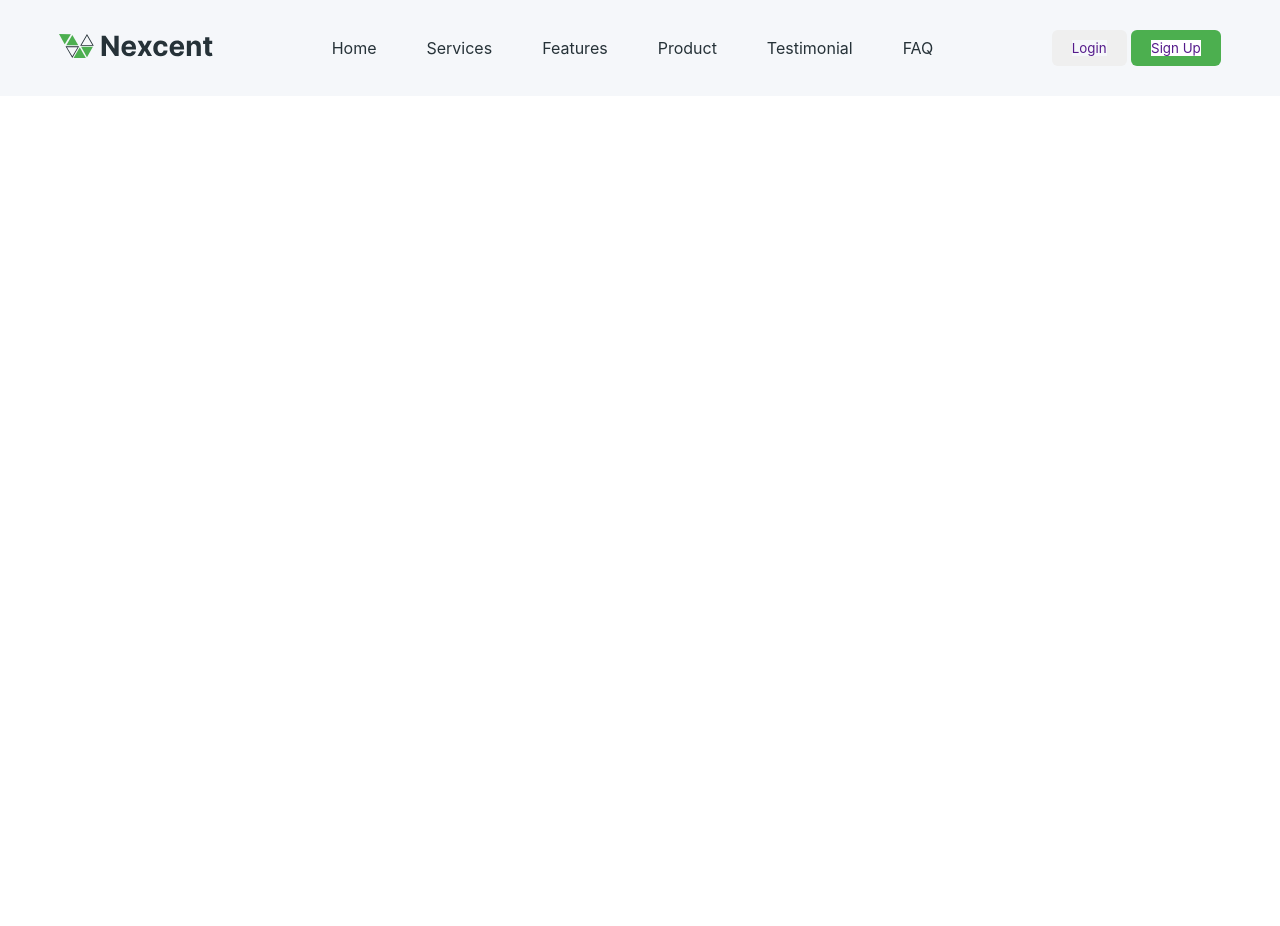
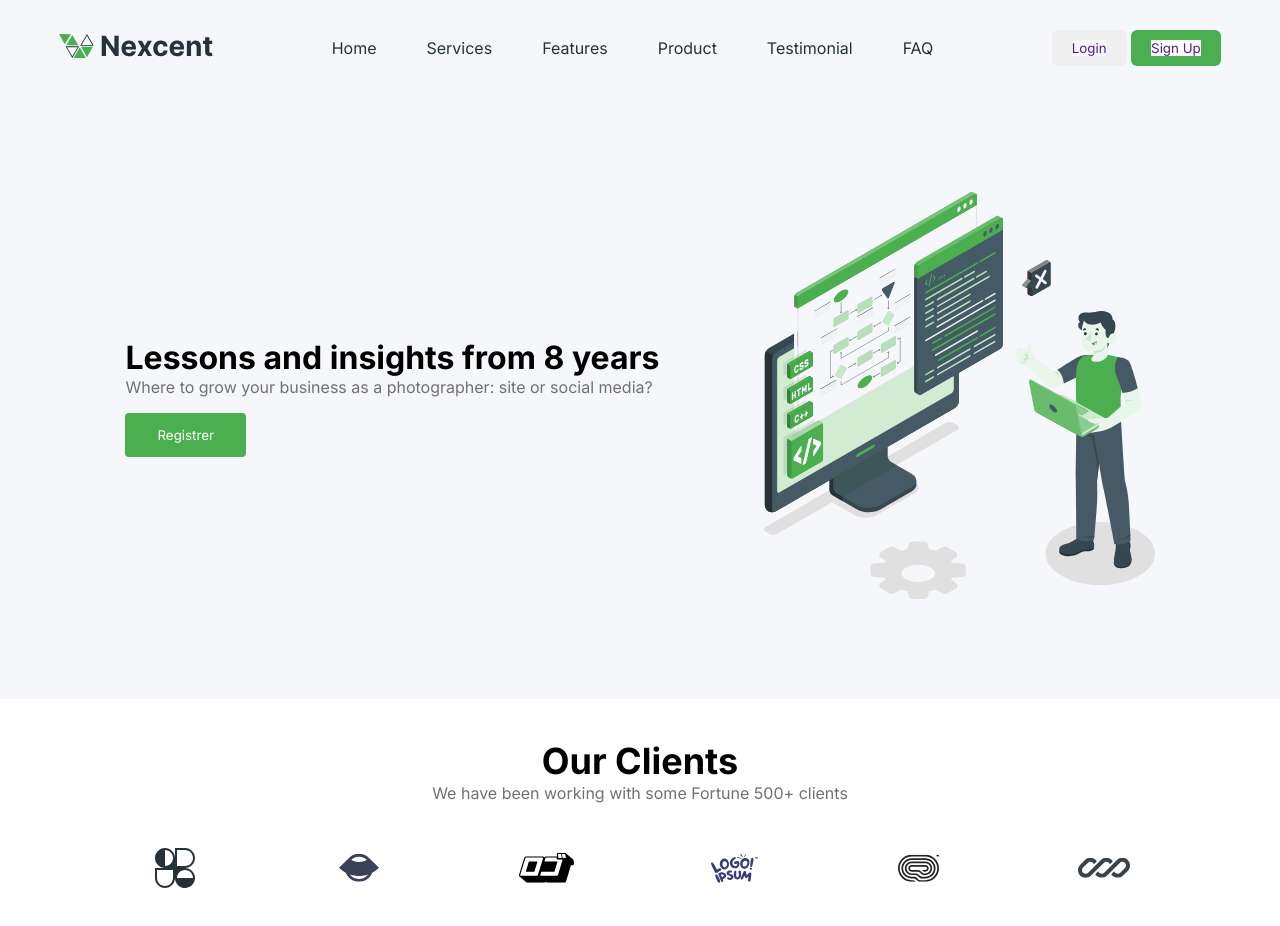
Before and after one commit to KauaTeles7/nexcent, a plain HTML site: page index.html in a window 1280 px wide. Before the commit the page ends 800 px from the top, so only its background shows below. Drawn offline with Linux system fonts and the light colour scheme.

Commit message:
first commit

```diff
--- a/index.html
+++ b/index.html
@@ -5,6 +5,7 @@
     <meta name="viewport" content="width=], initial-scale=1.0">
     <link rel="stylesheet" href="./src/styles/global.css">
     <link rel="stylesheet" href="./src/styles/style.css">
+    <link href="https://fonts.googleapis.com/css2?family=Inter:ital,opsz,wght@0,14..32,100..900;1,14..32,100..900&display=swap" rel="stylesheet" />
     <title>NexCent</title>
 </head>
 <body>
@@ -31,5 +32,37 @@
 
     </header>
 </body>
+     <main>
+        <div>
+            <h1>Lessons and insights <span>from 8 years</span></h1>
+            <p>Where to grow your business as a photographer: site or social media?</p>
+            <button class="btn-primary"><a href="#">Registrer</a></button>
+        </div>
 
+        <div>
+            <img src="./src/assets/image/Illustration.svg" alt="Desenho ilustrativo de uma pessoa usando um computador">
+
+        </div>
+
+
+
+     </main>
+
+     <section class="our-clients">
+        <div class="content-our-cients">
+            <h2>Our Clients</h2>
+            <p>We have been working with some Fortune 500+ clients</p>
+
+        </div>
+        <div class="container-logo-clients">
+            <img src="./src/assets/image/Logo (1).svg" alt="Logo Empresa 01" loading="lazy">
+            <img src="./src/assets/image/Logo (2).svg" alt="Logo Empresa 02" loading="lazy">
+            <img src="./src/assets/image/Logo (3).svg" alt="Logo Empresa 03" loading="lazy">
+            <img src="./src/assets/image/Logo (4).svg" alt="Logo Empresa 04" loading="lazy">
+            <img src="./src/assets/image/Logo (5).svg" alt="Logo Empresa 05" loading="lazy">
+            <img src="./src/assets/image/Logo (6).svg" alt="Logo Empresa 06" loading="lazy">
+
+        </div>
+
+     </section>
 </html>
--- a/src/styles/global.css
+++ b/src/styles/global.css
@@ -46,3 +46,22 @@
 a{
     text-decoration: none;
 }
+.btn-primary{
+    background-color: var(--color-primary);
+    padding: 14px 32px;
+    border-radius: 4px;
+    align-self: flex-start;
+    margin-top: 16px;
+}
+
+.btn-primary a{
+    color: var(--color-neutral-White);
+}
+
+h2 {
+    color: var(--color-neutral-D_grey);
+    font-size: var(--font-headline-2-size);
+    font-weigth: var(--font-headline-2-weigth);
+
+
+}
--- a/src/styles/style.css
+++ b/src/styles/style.css
@@ -49,3 +49,61 @@ header{
 .container-btn-header .btn-sign-up a {
     background-color: var(--color-neutral-White);
 }
+
+main{
+    display: flex;
+    justify-content: center;
+    align-items: center;
+    gap: 104px;
+    padding: 96px 0px;
+    background-color:var(--color-neutral-Silver);
+}
+
+.content-hero{
+    display:flex;
+    flex-direction: column;
+    gap:16px;
+    width:657px;
+}
+.content-hero h1{
+    font-size: var(--font-headline);
+}
+
+.content-hero span{
+    color: var(--color-primary);
+}
+
+a {
+    text-decoration: none;
+
+}
+
+p {
+    color: var(--color-neutral-Grey);
+
+}
+
+
+.our-clients{
+    display: flex;
+    flex-direction: column;
+    gap: 16px;
+    text-align: center;
+    margin: 40px 0px;
+
+}
+
+.content-our-clients{
+    display: flex;
+    flex-direction: column;
+    gap: 8px;
+
+}
+
+.container-logo-clients{
+    display: flex;
+    gap: 136px;
+    padding: 25px 0px;
+    justify-content: center;
+
+}
```
